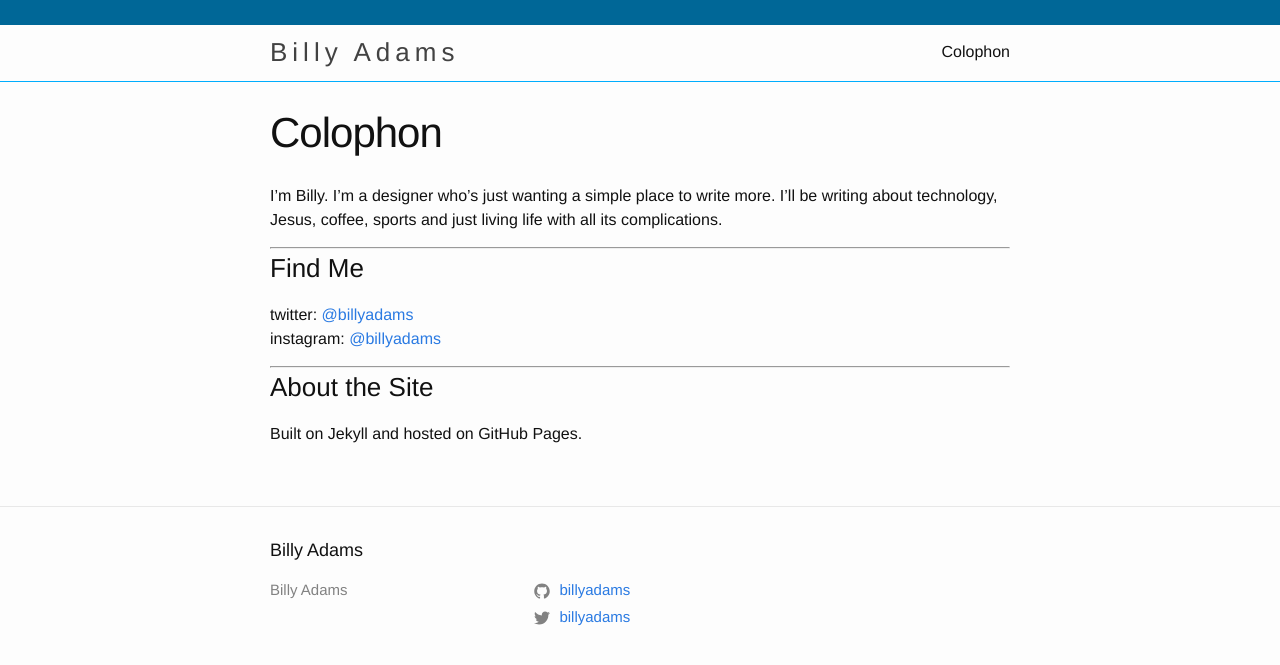
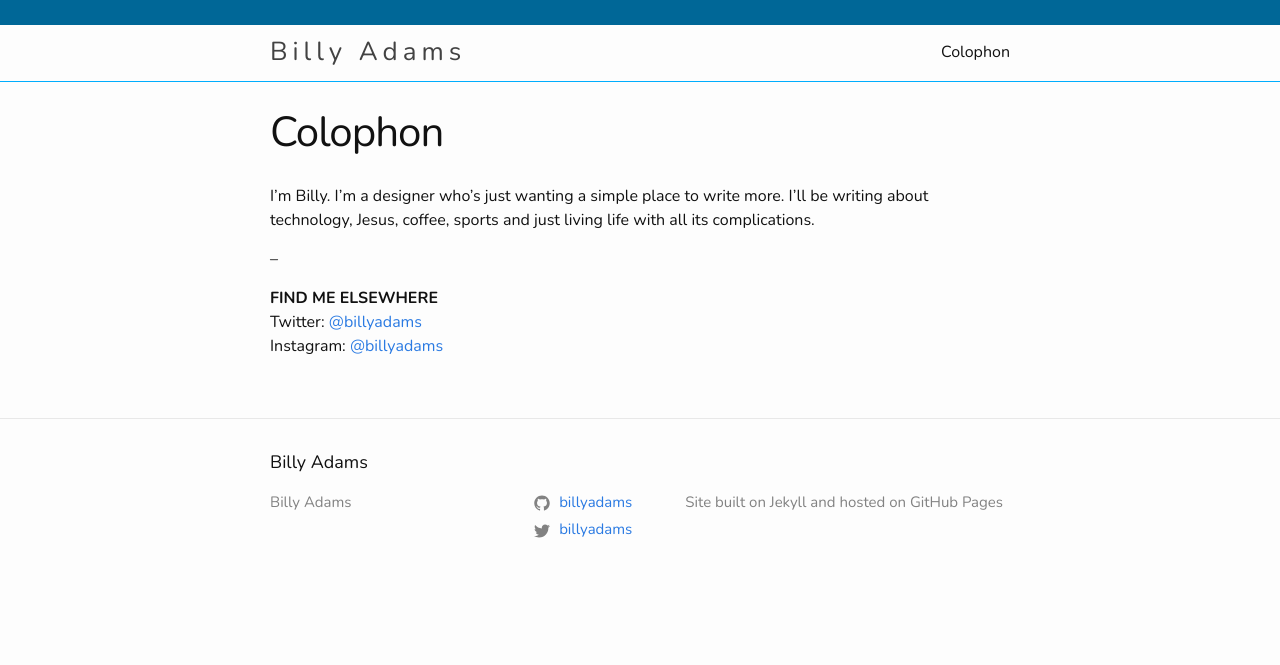
Before and after one commit to billyadams/billyadams.github.io, a Jekyll site: the page built from colophon.md, in a window 1280 px wide. Shown: the top 665 px of the page. Built offline with Jekyll 4.4.1, drawn with Linux system fonts in a browser that asks for light colours.

Commit message:
Personalization Changes

```diff
--- a/_config.yml
+++ b/_config.yml
@@ -16,7 +16,7 @@
 title: Billy Adams
 email:
 description: >- # this means to ignore newlines until "baseurl:"
-
+  Site built on Jekyll and hosted on GitHub Pages
 baseurl: "" # the subpath of your site, e.g. /blog
 url: https://billyadams.github.io # the base hostname & protocol for your site, e.g. http://example.com
 twitter_username: billyadams
--- a/_includes/head.html
+++ b/_includes/head.html
@@ -9,6 +9,7 @@
   <link rel="stylesheet" href="{{ "/assets/main.css" | relative_url }}">
   <link rel="canonical" href="{{ page.url | replace:'index.html','' | absolute_url }}">
   <link rel="alternate" type="application/rss+xml" title="{{ site.title | escape }}" href="{{ "/feed.xml" | relative_url }}">
+  <link href="https://fonts.googleapis.com/css?family=Nunito:300,400,400i,700" rel="stylesheet">
 
   {% if jekyll.environment == 'production' and site.google_analytics %}
   {% include google-analytics.html %}
--- a/_layouts/home.html
+++ b/_layouts/home.html
@@ -4,7 +4,7 @@ layout: default
 
 <div class="home">
 
-  <h1 class="page-heading">Posts</h1>
+  <h1 class="page-heading">Writing</h1>
 
   {{ content }}
 
--- a/_sass/minima.scss
+++ b/_sass/minima.scss
@@ -2,7 +2,7 @@
 
 // Define defaults for each variable.
 
-$base-font-family: "Helvetica Neue", Helvetica, Arial, sans-serif !default;
+$base-font-family: "Nunito", "Helvetica", Arial, sans-serif;
 $base-font-size:   16px !default;
 $base-font-weight: 400 !default;
 $small-font-size:  $base-font-size * 0.875 !default;
--- a/colophon.md
+++ b/colophon.md
@@ -6,12 +6,8 @@ permalink: /colophon/
 
 I'm Billy. I'm a designer who's just wanting a simple place to write more. I'll be writing about technology, Jesus, coffee, sports and just living life with all its complications.
 
----
-### Find Me
-twitter: [@billyadams](https://twitter.com/billyadams)
-instagram: [@billyadams](https://instagram.com/billyadams)
+--
 
----
-### About the Site
-
-Built on Jekyll and hosted on GitHub Pages.
+**FIND ME ELSEWHERE**
+Twitter: [@billyadams](https://twitter.com/billyadams)
+Instagram: [@billyadams](https://instagram.com/billyadams)
```
